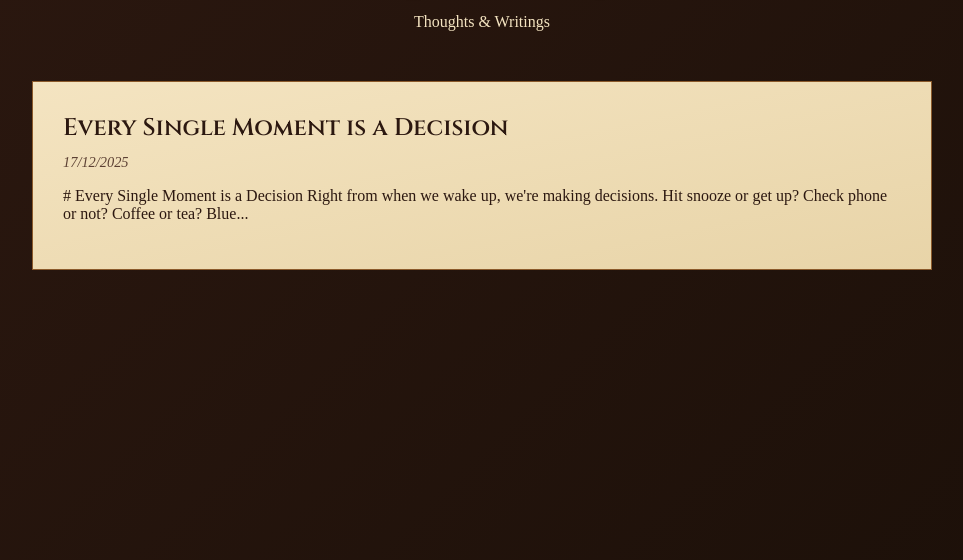
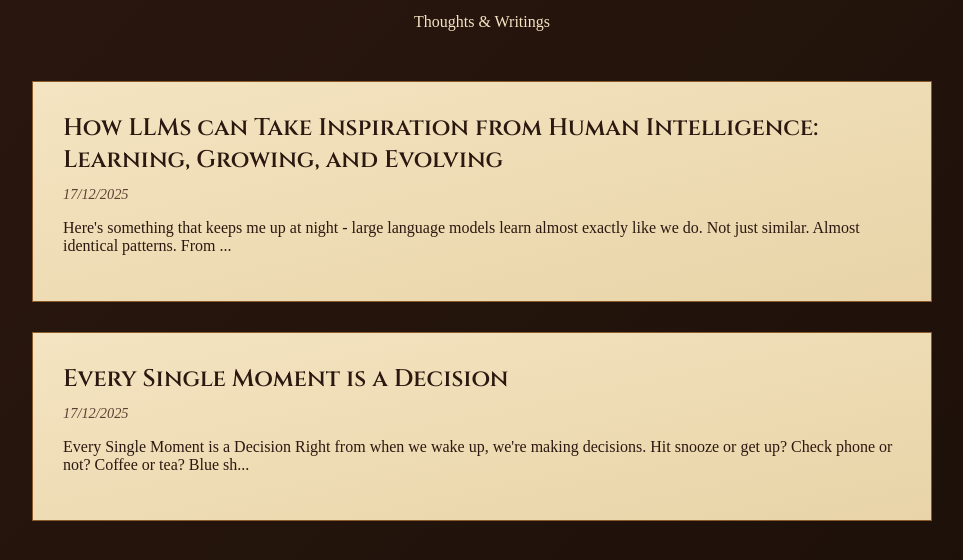
Before and after one commit to jayachandranpm/Blog, a plain HTML site: page index.html in a window 1280 px wide. Shown: the part 120-680 px from the top of the page, without its empty margins (158-1121 px from the left). Drawn offline with Linux system fonts and the light colour scheme; a web font is replaced by a local one.

Commit message:
Update Index

```diff
--- a/index.html
+++ b/index.html
@@ -198,11 +198,16 @@ h1 {
         <div class="post-list">
 
         <a href="post-1765929600000.html" class="card">
+            <h2>How LLMs can Take Inspiration from Human Intelligence: Learning, Growing, and Evolving</h2>
+            <div class="meta">17/12/2025</div>
+            <p>Here's something that keeps me up at night - large language models learn almost exactly like we do. Not just similar. Almost identical patterns. From ...</p>
+        </a>
+
+        <a href="post-1765929600000.html" class="card">
             <h2>Every Single Moment is a Decision</h2>
             <div class="meta">17/12/2025</div>
-            <p># Every Single Moment is a Decision
-
-Right from when we wake up, we're making decisions. Hit snooze or get up? Check phone or not? Coffee or tea? Blue...</p>
+            <p>Every Single Moment is a Decision
+Right from when we wake up, we're making decisions. Hit snooze or get up? Check phone or not? Coffee or tea? Blue sh...</p>
         </a>
 
         </div>
```
